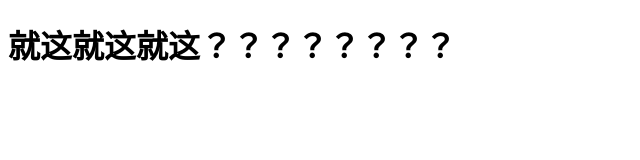
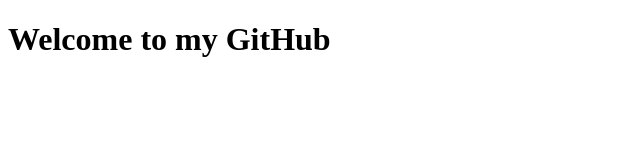
Before and after one commit to ChenYong011/ChenYong011.github.io, a plain HTML site: page index.html in a window 1280 px wide. Shown: the whole page, without its empty margins (0-640 px from the left). Drawn offline with Linux system fonts and the light colour scheme.

Commit message:
Update index.html

```diff
--- a/index.html
+++ b/index.html
@@ -10,6 +10,6 @@
     </script>
 </head>
 <body>
-    <h1>就这就这就这？？？？？？？？</h1>
+    <h1>Welcome to my GitHub</h1>
 </body>
 </html>
```
